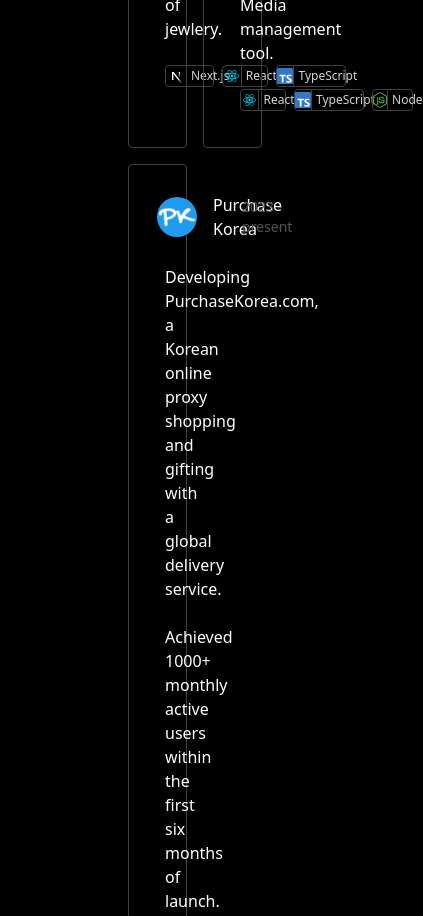
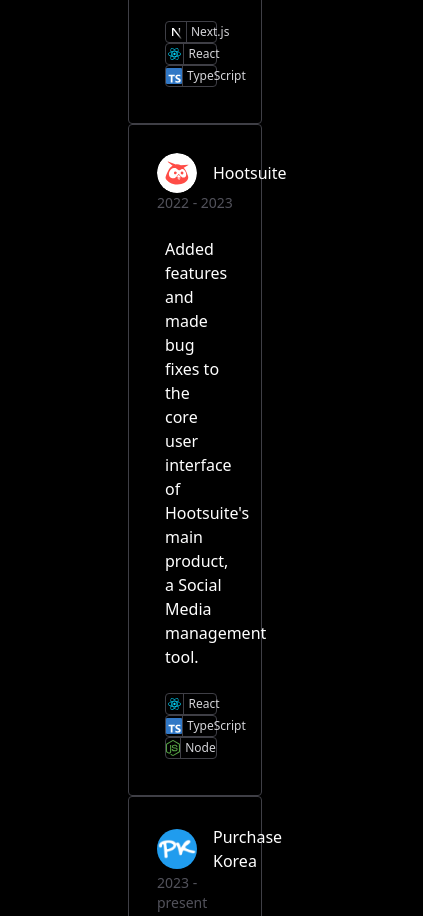
Before and after one commit to jason-sj-lee/jasonl-site, a website: page index.html in a window 390 px wide. Shown: the part 1392-2308 px from the top of the page, 423 px wide, since content can reach past the window. Drawn offline with nearby package versions, Linux system fonts and the light colour scheme.

Commit message:
feat: Add basic mobile first-ness

```diff
--- a/index.html
+++ b/index.html
@@ -69,9 +69,9 @@
         <h3 class="italic text-zinc-400">what I've worked on</h3>
       </header>
 
-      <content class="grid gap-4 grid-cols-2 mt-5">
+      <content class="lg:grid gap-4 grid-cols-2 mt-5">
         <div class="border border-zinc-700 rounded p-3">
-          <header class="flex flex-row items-center justify-between m-4">
+          <header class="md:flex flex-row items-center justify-between m-4">
             <div class="flex flex-row items-center">
               <img
                 class="w-10 h-10 rounded-full mr-4"
@@ -89,7 +89,7 @@
                 industry of jewlery.
               </p>
             </li>
-            <li class="mt-6 flex flex-row items-center">
+            <li class="mt-6 md:flex flex-row items-center">
               <div
                 class="flex flex-start border border-zinc-700 rounded items-center mr-2"
               >
@@ -124,7 +124,7 @@
           </ul>
         </div>
         <div class="border border-zinc-700 rounded p-3">
-          <header class="flex flex-row items-center justify-between m-4">
+          <header class="md:flex flex-row items-center justify-between m-4">
             <div class="flex flex-row items-center">
               <img
                 class="w-10 h-10 rounded-full mr-4"
@@ -141,7 +141,7 @@
                 Hootsuite's main product, a Social Media management tool.
               </p>
             </li>
-            <li class="mt-6 flex flex-row items-center">
+            <li class="mt-6 md:flex flex-row items-center">
               <div
                 class="flex flex-start border border-zinc-700 rounded items-center mr-2"
               >
@@ -176,7 +176,7 @@
           </ul>
         </div>
         <div class="border border-zinc-700 rounded p-3">
-          <header class="flex flex-row items-center justify-between m-4">
+          <header class="md:flex flex-row items-center justify-between m-4">
             <div class="flex flex-row items-center">
               <img class="w-10 h-10 rounded-full mr-4" src="./public/pk.png" />
               <p>Purchase Korea</p>
@@ -197,7 +197,7 @@
                 of launch.
               </p>
             </li>
-            <li class="mt-6 flex flex-row items-center">
+            <li class="mt-6 md:flex flex-row items-center">
               <div
                 class="flex flex-start border border-zinc-700 rounded items-center mr-2"
               >
```
